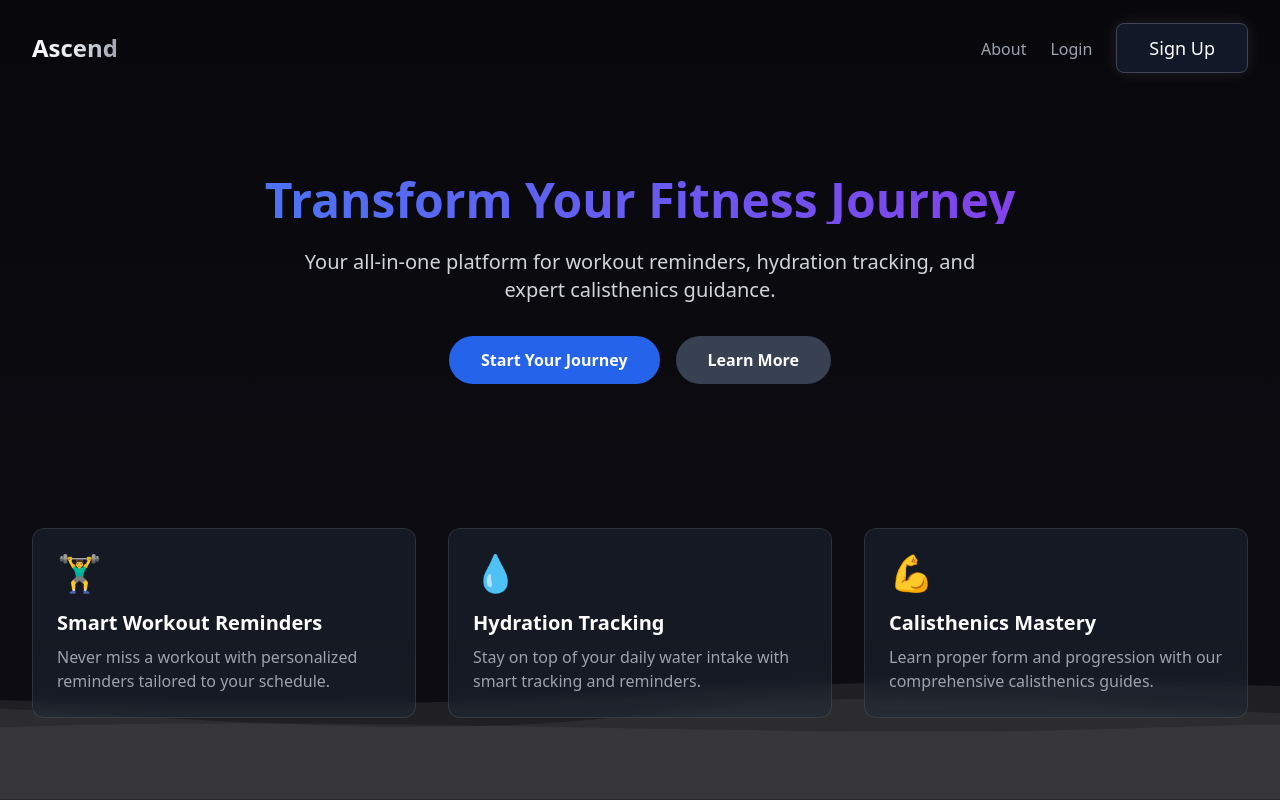
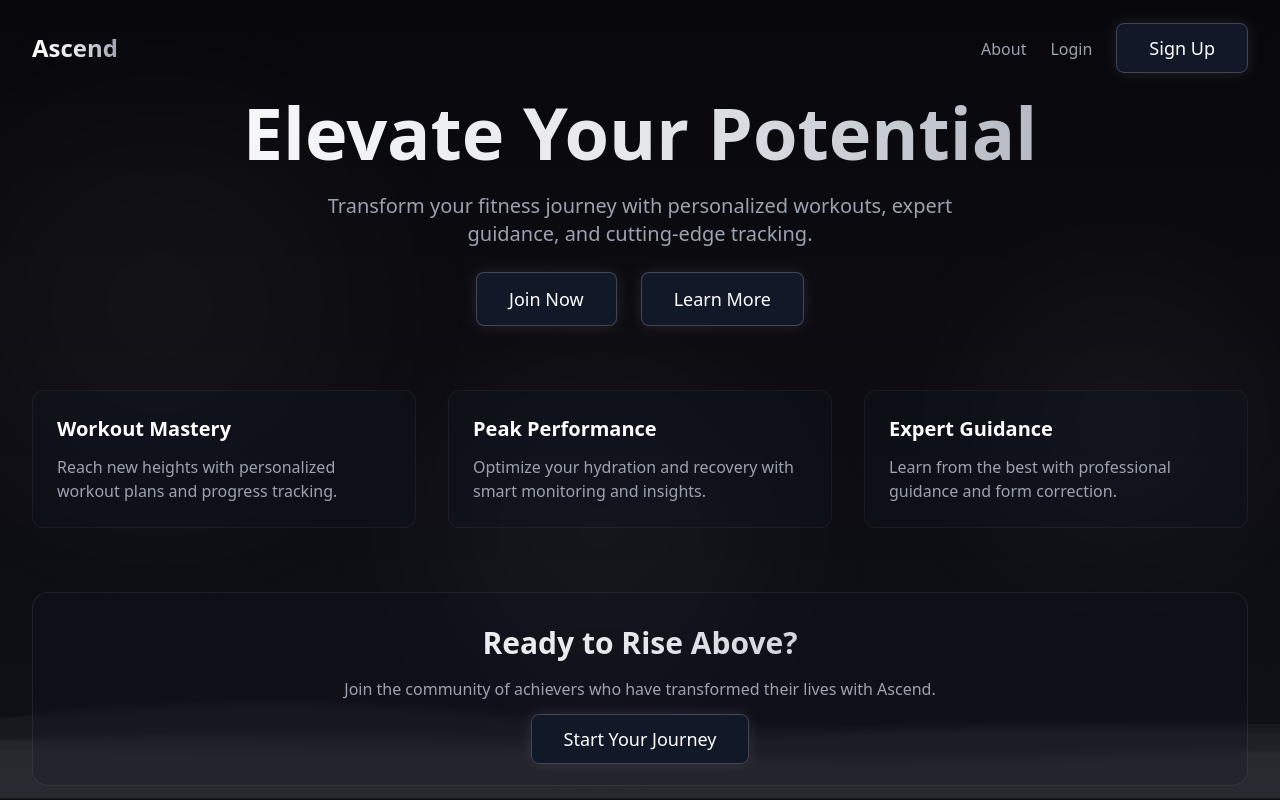
Before and after one commit to adam-cloud-force/Ascend---Your-Fitness-Journey, a Next.js app: page / in a window 1280 px wide. Shown: the top 800 px of the page. Built offline with nearby package versions, Linux system fonts and the light colour scheme.

Commit message:
Fixed fog animation and restored original front page

```diff
--- a/src/app/globals.css
+++ b/src/app/globals.css
@@ -65,31 +65,31 @@
 
 @keyframes float-fog {
   0% {
-    transform: translate(0, 0) scale(1);
+    transform: translateX(-3%) translateY(0);
+    opacity: 0.5;
   }
-  33% {
-    transform: translate(2%, 1%) scale(1.02);
-  }
-  66% {
-    transform: translate(-1%, 2%) scale(1.01);
+  50% {
+    transform: translateX(3%) translateY(-1%);
+    opacity: 0.6;
   }
   100% {
-    transform: translate(0, 0) scale(1);
+    transform: translateX(-3%) translateY(0);
+    opacity: 0.5;
   }
 }
 
 @keyframes float-fog-reverse {
   0% {
-    transform: translate(0, 0) scale(1);
+    transform: translateX(3%) translateY(0);
+    opacity: 0.5;
   }
-  33% {
-    transform: translate(-2%, 2%) scale(0.98);
-  }
-  66% {
-    transform: translate(1%, 1%) scale(0.99);
+  50% {
+    transform: translateX(-3%) translateY(-1%);
+    opacity: 0.6;
   }
   100% {
-    transform: translate(0, 0) scale(1);
+    transform: translateX(3%) translateY(0);
+    opacity: 0.5;
   }
 }
 
@@ -229,125 +229,50 @@ body {
 /* Fog Effect */
 .fog-container {
   position: fixed;
-  width: 100%;
-  overflow: hidden;
-  z-index: 1;
+  bottom: 0;
+  left: 0;
+  right: 0;
   pointer-events: none;
+  height: 45vh;
+  z-index: -1;
 }
 
 .fog-svg {
+  width: 130%;
   height: 100%;
+  position: absolute;
+  left: -15%;
+  bottom: 0;
 }
 
 .fog-path {
-  transform-origin: center;
-  transform-box: fill-box;
+  fill: rgba(255, 255, 255, 0.05);
+  transform-origin: 50% 50%;
 }
 
 .fog-path-1 {
-  animation: float-fog-slow 30s ease-in-out infinite;
-  fill: rgba(255, 255, 255, 0.08);
+  animation: float-fog 20s ease-in-out infinite;
+  fill: rgba(255, 255, 255, 0.07);
 }
 
 .fog-path-2 {
-  animation: float-fog-wave 25s ease-in-out infinite;
-  fill: rgba(255, 255, 255, 0.06);
+  animation: float-fog-reverse 25s ease-in-out infinite;
+  fill: rgba(255, 255, 255, 0.05);
 }
 
 .fog-path-3 {
-  animation: float-fog-detailed 20s ease-in-out infinite;
-  fill: rgba(255, 255, 255, 0.05);
+  animation: float-fog 28s ease-in-out infinite;
+  fill: rgba(255, 255, 255, 0.03);
 }
 
 .fog-path-4 {
-  animation: float-fog-dynamic 15s ease-in-out infinite;
+  animation: float-fog-reverse 30s ease-in-out infinite;
   fill: rgba(255, 255, 255, 0.04);
 }
 
 .fog-path-5 {
-  animation: float-fog-quick 12s ease-in-out infinite;
+  animation: float-fog 32s ease-in-out infinite;
   fill: rgba(255, 255, 255, 0.03);
-}
-
-@keyframes float-fog-slow {
-  0% {
-    transform: translateX(0) scale(1);
-  }
-  50% {
-    transform: translateX(3%) scale(1.02);
-  }
-  100% {
-    transform: translateX(0) scale(1);
-  }
-}
-
-@keyframes float-fog-wave {
-  0% {
-    transform: translate(-2%, 0) scale(0.98);
-  }
-  33% {
-    transform: translate(1%, -1%) scale(1);
-  }
-  66% {
-    transform: translate(-1%, 1%) scale(0.99);
-  }
-  100% {
-    transform: translate(-2%, 0) scale(0.98);
-  }
-}
-
-@keyframes float-fog-detailed {
-  0% {
-    transform: translate(0, 0) scale(1);
-  }
-  25% {
-    transform: translate(-2%, -0.5%) scale(1.01);
-  }
-  50% {
-    transform: translate(1%, -1%) scale(0.99);
-  }
-  75% {
-    transform: translate(-1%, -0.5%) scale(1.01);
-  }
-  100% {
-    transform: translate(0, 0) scale(1);
-  }
-}
-
-@keyframes float-fog-dynamic {
-  0% {
-    transform: translate(1%, 0) scale(1);
-  }
-  20% {
-    transform: translate(-1%, -1%) scale(1.02);
-  }
-  40% {
-    transform: translate(2%, 0.5%) scale(0.98);
-  }
-  60% {
-    transform: translate(-2%, -0.5%) scale(1.01);
-  }
-  80% {
-    transform: translate(1%, 1%) scale(0.99);
-  }
-  100% {
-    transform: translate(1%, 0) scale(1);
-  }
-}
-
-@keyframes float-fog-quick {
-  0% {
-    transform: translate(-1%, 0) scale(1);
-  }
-  33% {
-    transform: translate(1%, -0.5%) scale(1.01);
-  }
-  66% {
-    transform: translate(-0.5%, 0.5%) scale(0.99);
-  }
-  100% {
-    transform: translate(-1%, 0) scale(1);
-  }
 }
 
 @layer components {
--- a/src/app/page.tsx
+++ b/src/app/page.tsx
@@ -1,126 +1,118 @@
 'use client';
 
 import React from 'react';
-import Link from 'next/link';
 
 export default function Home() {
   return (
-    <div className="text-white relative min-h-screen">
+    <>
+      <div className="cloud cloud-1" />
+      <div className="cloud cloud-2" />
+      <div className="cloud cloud-3" />
+
+      <div className="space-y-16 relative">
         {/* Hero Section */}
-      <section className="py-20 text-center relative z-10">
-        <h1 className="text-5xl font-bold mb-6 bg-gradient-to-r from-blue-500 to-purple-600 bg-clip-text text-transparent">
-          Transform Your Fitness Journey
+        <section className="text-center space-y-6">
+          <h1 className="text-5xl sm:text-6xl md:text-7xl font-bold gradient-text animate-fade-in-up">
+            Elevate Your Potential
           </h1>
-        <p className="text-xl text-gray-300 mb-8 max-w-2xl mx-auto">
-          Your all-in-one platform for workout reminders, hydration tracking, and expert calisthenics guidance.
+          <p className="text-xl text-gray-400 max-w-2xl mx-auto animate-fade-in-up delay-200">
+            Transform your fitness journey with personalized workouts, expert guidance, and cutting-edge tracking.
           </p>
-        <div className="flex flex-col sm:flex-row gap-4 justify-center">
-          <Link
+          <div className="flex gap-6 justify-center animate-fade-in-up delay-400">
+            <a
               href="/signup"
-            className="bg-blue-600 hover:bg-blue-700 text-white font-bold py-3 px-8 rounded-full transition duration-300"
+              className="btn-primary"
             >
-            Start Your Journey
-          </Link>
-          <Link
-            href="/features"
-            className="bg-gray-700 hover:bg-gray-600 text-white font-bold py-3 px-8 rounded-full transition duration-300"
+              Join Now
+            </a>
+            <a
+              href="/about"
+              className="btn-primary"
             >
               Learn More
-          </Link>
+            </a>
           </div>
         </section>
 
-      {/* Features Grid */}
-      <section className="py-16 relative z-10">
-        <div className="grid grid-cols-1 md:grid-cols-3 gap-8">
-          <FeatureCard
-            title="Smart Workout Reminders"
-            description="Never miss a workout with personalized reminders tailored to your schedule."
-            icon="🏋️‍♂️"
-          />
-          <FeatureCard
-            title="Hydration Tracking"
-            description="Stay on top of your daily water intake with smart tracking and reminders."
-            icon="💧"
-          />
-          <FeatureCard
-            title="Calisthenics Mastery"
-            description="Learn proper form and progression with our comprehensive calisthenics guides."
-            icon="💪"
-          />
+        {/* Features Section */}
+        <section className="grid md:grid-cols-3 gap-8 animate-fade-in-up delay-600">
+          <div className="card group">
+            <h3 className="text-xl font-semibold text-white mb-3 group-hover:gradient-text">Workout Mastery</h3>
+            <p className="text-gray-400">
+              Reach new heights with personalized workout plans and progress tracking.
+            </p>
+          </div>
+          <div className="card group">
+            <h3 className="text-xl font-semibold text-white mb-3 group-hover:gradient-text">Peak Performance</h3>
+            <p className="text-gray-400">
+              Optimize your hydration and recovery with smart monitoring and insights.
+            </p>
+          </div>
+          <div className="card group">
+            <h3 className="text-xl font-semibold text-white mb-3 group-hover:gradient-text">Expert Guidance</h3>
+            <p className="text-gray-400">
+              Learn from the best with professional guidance and form correction.
+            </p>
           </div>
         </section>
 
-      {/* Pricing Section */}
-      <section className="py-16 text-center relative z-10">
-        <h2 className="text-3xl font-bold mb-8">Start Your Fitness Journey Today</h2>
-        <div className="max-w-md mx-auto bg-gray-800/50 backdrop-blur-sm p-8 rounded-xl border border-white/10">
-          <h3 className="text-2xl font-bold mb-4">Premium Membership</h3>
-          <p className="text-3xl font-bold mb-4">$9.99<span className="text-lg text-gray-400">/month</span></p>
-          <ul className="text-left mb-8 space-y-2">
-            <li className="flex items-center">
-              <span className="mr-2">✓</span>
-              Personalized Workout Plans
-            </li>
-            <li className="flex items-center">
-              <span className="mr-2">✓</span>
-              Hydration Tracking
-            </li>
-            <li className="flex items-center">
-              <span className="mr-2">✓</span>
-              Expert Calisthenics Guides
-            </li>
-            <li className="flex items-center">
-              <span className="mr-2">✓</span>
-              Progress Analytics
-            </li>
-          </ul>
-          <Link
+        {/* CTA Section */}
+        <section className="text-center bg-gray-900/20 backdrop-blur-sm p-8 rounded-2xl border border-white/[0.08] animate-fade-in-up delay-600">
+          <h2 className="text-2xl sm:text-3xl font-bold gradient-text mb-4">
+            Ready to Rise Above?
+          </h2>
+          <p className="text-gray-400 mb-6">
+            Join the community of achievers who have transformed their lives with Ascend.
+          </p>
+          <a
             href="/signup"
-            className="block w-full bg-blue-600 hover:bg-blue-700 text-white font-bold py-3 px-8 rounded-full transition duration-300"
+            className="btn-primary"
           >
-            Get Started
-          </Link>
+            Start Your Journey
+          </a>
+        </section>
       </div>
-      </section>
 
-      {/* Fog Effect */}
-      <div className="fog-container fixed bottom-0 left-0 right-0 pointer-events-none" style={{ height: '90vh' }}>
-        <svg className="fog-svg absolute bottom-0 left-[-25%] w-[150%]" viewBox="0 0 1000 1000" preserveAspectRatio="none">
+      {/* Organic Fog Effect */}
+      <div className="fog-container">
+        <svg className="fog-svg" viewBox="0 0 1000 300" preserveAspectRatio="none">
           <path
             className="fog-path fog-path-1"
-            d="M-300,850
-               C0,820 200,900 500,850
-               C800,800 1000,900 1300,850
-               L1300,1000 L-300,1000 Z"
+            d="M-200,260
+               C100,250 200,200 400,230
+               C600,260 800,220 1200,250
+               L1200,300 L-200,300 Z"
           />
           <path
             className="fog-path fog-path-2"
-            d="M-300,880
-               C100,800 300,950 500,880
-               C700,810 900,950 1300,880
-               L1300,1000 L-300,1000 Z"
+            d="M-200,250
+               C50,270 300,220 500,260
+               C700,280 900,240 1200,270
+               L1200,300 L-200,300 Z"
           />
           <path
             className="fog-path fog-path-3"
-            d="M-300,900
-               C-100,880 0,920 200,900
-               C400,880 600,920 800,900
-               C1000,880 1200,920 1300,900
-               L1300,1000 L-300,1000 Z"
+            d="M-200,270
+               C150,240 400,280 600,250
+               C800,220 1000,260 1200,240
+               L1200,300 L-200,300 Z"
+          />
+          <path
+            className="fog-path fog-path-4"
+            d="M-200,255
+               C200,240 350,270 550,250
+               C750,230 950,260 1200,245
+               L1200,300 L-200,300 Z"
+          />
+          <path
+            className="fog-path fog-path-5"
+            d="M-200,265
+               C100,255 300,235 500,260
+               C700,285 900,245 1200,265
+               L1200,300 L-200,300 Z"
           />
         </svg>
       </div>
-    </div>
+    </>
   );
 }
-
-function FeatureCard({ title, description, icon }: { title: string; description: string; icon: string }) {
-  return (
-    <div className="p-6 rounded-xl bg-gray-800/50 backdrop-blur-sm border border-white/10 hover:bg-gray-700/50 transition duration-300">
-      <div className="text-4xl mb-4">{icon}</div>
-      <h3 className="text-xl font-semibold mb-2">{title}</h3>
-      <p className="text-gray-400">{description}</p>
-    </div>
-  );
-}
```
Also changed, not shown: src/app/login/page.tsx (+25 -22 lines). Lines whose indentation alone changed are shown as unchanged.
